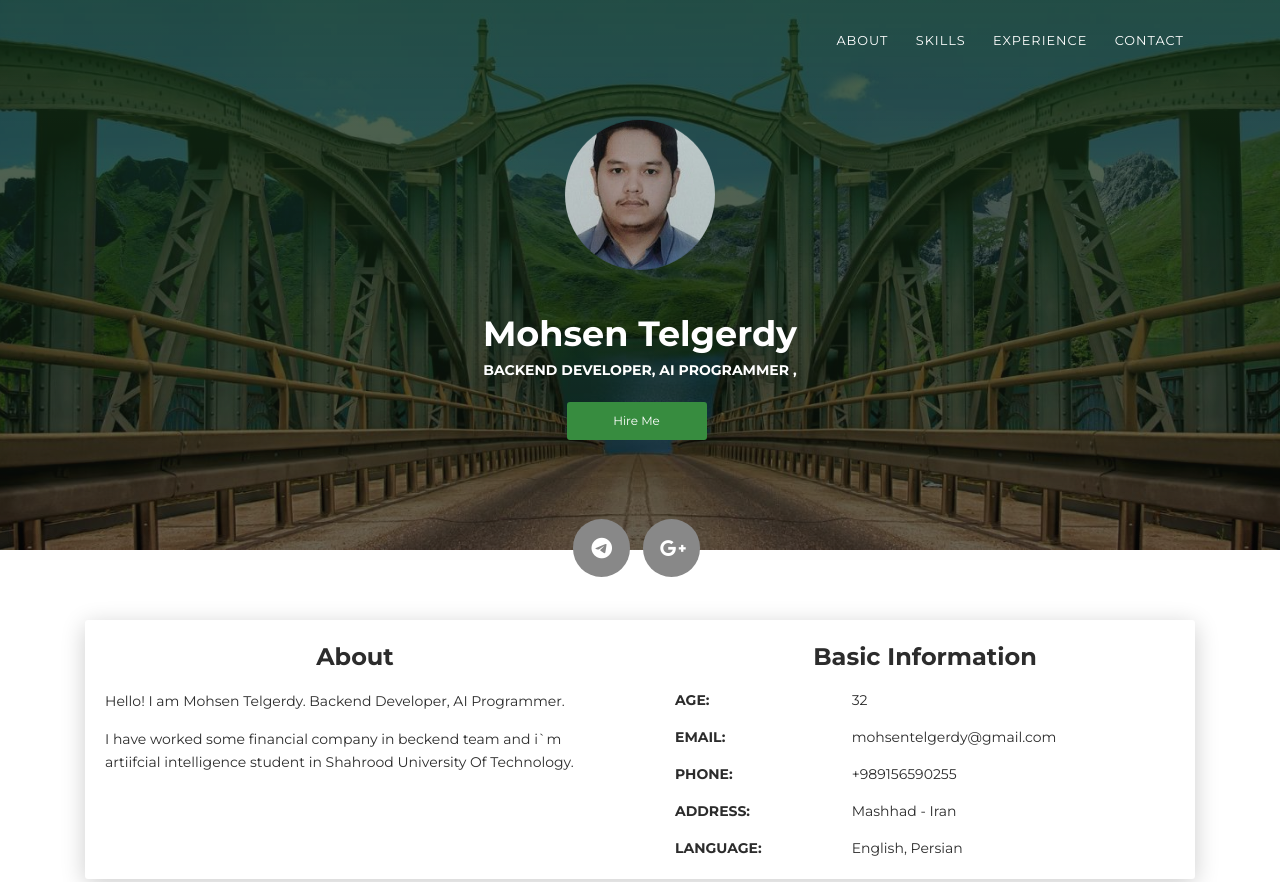
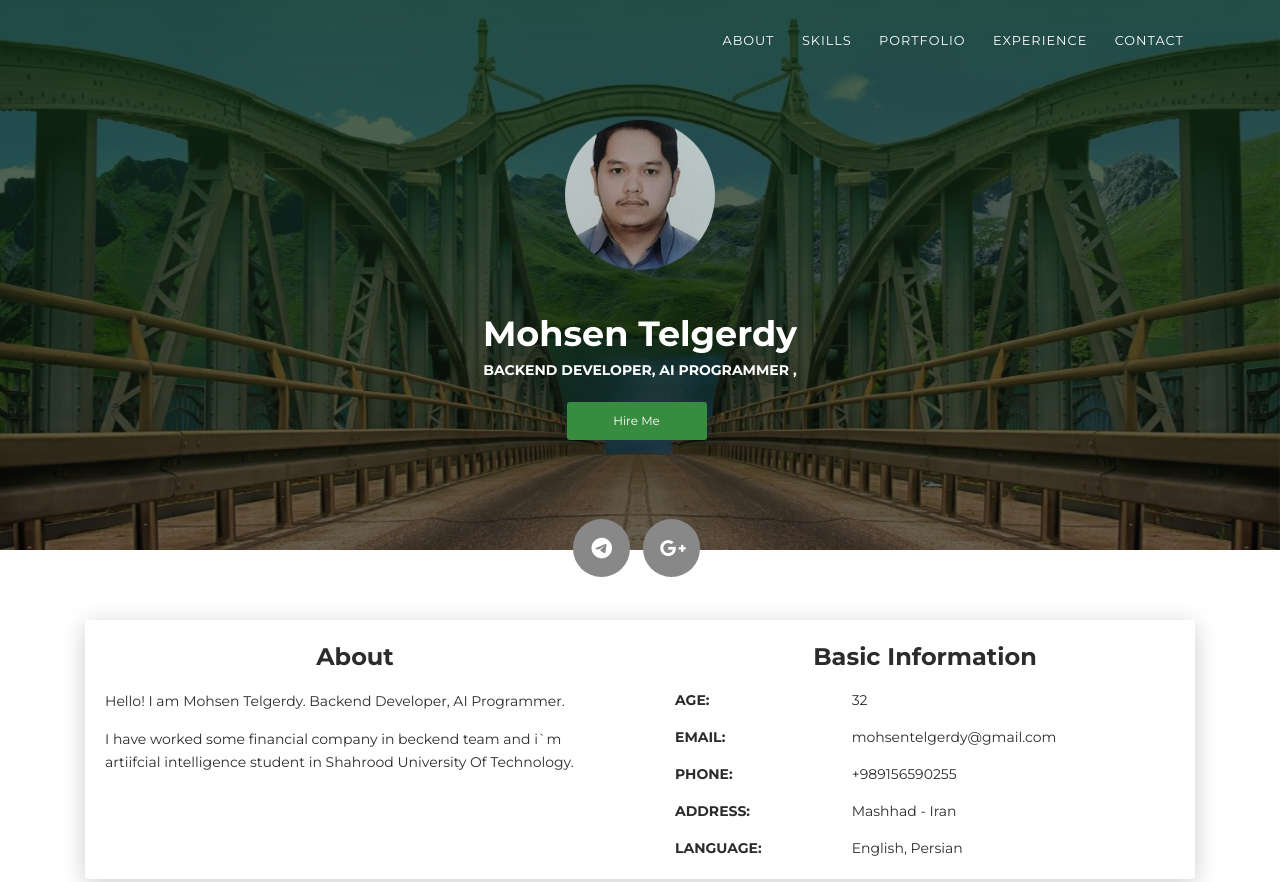
Before and after one commit to mohsentelgerdy/mohsentelgerdy.github.io, a plain HTML site: page index.html in a window 1280 px wide. Shown: the top 882 px of the page. Drawn offline with Linux system fonts and the light colour scheme.

Commit message:
and portfolio link

```diff
--- a/index.html
+++ b/index.html
@@ -31,7 +31,7 @@
               <ul class="navbar-nav">
                 <li class="nav-item"><a class="nav-link smooth-scroll" href="#about">About</a></li>
                 <li class="nav-item"><a class="nav-link smooth-scroll" href="#skill">Skills</a></li>
-                <!-- <li class="nav-item"><a class="nav-link smooth-scroll" href="#portfolio">Portfolio</a></li> -->
+                <li class="nav-item"><a class="nav-link smooth-scroll" href="#portfolio">Portfolio</a></li>
                 <li class="nav-item"><a class="nav-link smooth-scroll" href="#experience">Experience</a></li>
                 <li class="nav-item"><a class="nav-link smooth-scroll" href="#contact">Contact</a></li>
               </ul>
```
